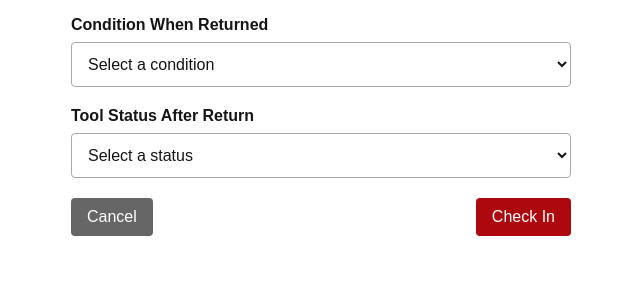
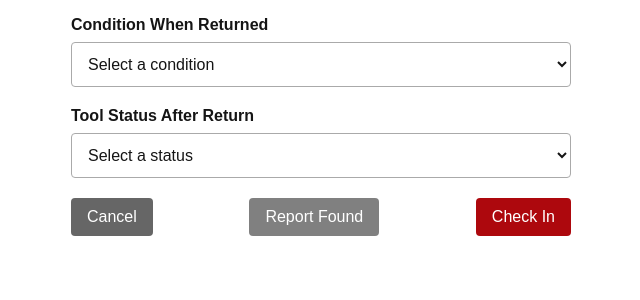
Before and after one commit to ryan4336/ToolTrack-WebApp, a Flask app: template templates/check_in_tool.html in a window 1280 px wide. Shown: the part 322-622 px from the top of the page, without its empty margins (319-959 px from the left). Run offline with Flask 3, Linux system fonts and the light colour scheme; the template is opened without the code that fills it, so the values that code supplies are empty; parts of the project's set-up code (start-up, migrations or seed data) failed here and were passed over.

Commit message:
Added in report found buttons

```diff
--- a/app.py
+++ b/app.py
@@ -260,7 +260,9 @@ def current_admin():
     email = session.get("user_email")
     if not email:
         return None
-    return db.session.execute(db.select(Employee.where(Employee.email == email, Employee.admin.is_(True)))).scalar_one_or_none()
+    return db.session.execute(
+    db.select(Employee).where(Employee.email == email, Employee.admin.is_(True))
+).scalar_one_or_none()
 
 # ------------------------------------
 # ---------------ROUTES---------------
@@ -803,7 +805,7 @@ def report_missing(asset_id):
         assignment_id=assignment_id,return_url=return_url,error=error)
 
 #found tool route
-@app.route("/tols/<int:asset_id>/mark-found",methods=["GET","POST"])
+@app.route("/tools/<int:asset_id>/mark-found",methods=["GET","POST"])
 def mark_tool_found(asset_id):
 
     if current_admin() is None:
@@ -813,16 +815,14 @@ def mark_tool_found(asset_id):
 
     tool = db.get_or_404(Tool, asset_id)
     error = None
-    return_url = url_for("tool_deatils", asset_id=asset_id)
+    return_url = url_for("tool_details", asset_id=asset_id)
 
-    statuses = [option for option in Tool.__table.c.status.type.enums if option in allowed_statuses]
-    conditions = list(Tool.__table.c.condition.type.enums)
+    statuses = [option for option in Tool.__table__.c.status.type.enums if option in allowed_statuses]
+    conditions = list(Tool.__table__.c.condition.type.enums)
 
     if tool.status != "Missing":
         flash("Only tools that are currently reported missing can be reported found.", "error")
         return redirect(return_url)
-    if get_active_assignment(asset_id):
-        flash("This tool is still assigned. Use the Return/Check In page to recover it.", "error")
 
     if request.method == "POST":
         condition = request.form.get("condition", "")
@@ -837,7 +837,7 @@ def mark_tool_found(asset_id):
         else:
             tool = get_locked_tool(asset_id)
 
-            if tool is None or tool.status != "Missing" or get_active_assignment(asset_id, lock=True):
+            if tool is None or tool.status != "Missing":
                 db.session.rollback()
                 flash("This tool cannot be checked in at this time.", "error")
                 return redirect(return_url)
@@ -845,7 +845,7 @@ def mark_tool_found(asset_id):
             found_date = utc_time().strftime("%Y-%m-%d")
             tool.status = status
             tool.condition = condition
-            tool_notes = append_note(tool.notes, f"[FOUND: {found_date}] Marked Found. CONDITION: {condition}. STATUS: {status}")
+            tool.notes = append_note(tool.notes, f"[FOUND: {found_date}] Marked Found. CONDITION: {condition}. STATUS: {status}")
 
             try:
                 db.session.commit()
--- a/templates/check_in_tool.html
+++ b/templates/check_in_tool.html
@@ -8,6 +8,7 @@
 {% if error %}
     <p class="form-error">{{ error }}</p>
 {% endif %}
+
 
 <form method="POST" class="form">
 
@@ -59,7 +60,11 @@
         <a href="{{ return_url }}" class="button button-cancel">
             Cancel
         </a>
-
+        {% if tool.status == "Missing" %}
+            <a href="{{ url_for('mark_tool_found', asset_id=tool.asset_id)}}" class="button">Report Found</a>
+        {% else %}
+            <button type="button" class="button-disabled" disabled>Report Found</button>
+        {% endif %}
         <button type="submit" class="button">Check In</button>
     </div>
 </form>
--- a/templates/mark_tool_found.html
+++ b/templates/mark_tool_found.html
@@ -36,13 +36,13 @@
         <label for="status">Status After Found</label>
         <select id="status" name="status" required>
             <option value="">Select Status</option>
-            {% for opyion in statuses %}
+            {% for option in statuses %}
             <option value ="{{ option }}" {% if request.form.get('status') == option %}selected{% endif %}>{{ option }}</option>
             {% endfor %}
         </select>
     </div>
 
-    <button type="submit" class="btn">Mark Found</button>
-    <a href="{{ return_url }}" class="btn">Cancel</a>
+    <button type="submit" class="button">Mark Found</button>
+    <a href="{{ return_url }}" class="button">Cancel</a>
 </form>
 {% endblock %}
--- a/templates/tool_details.html
+++ b/templates/tool_details.html
@@ -26,6 +26,12 @@
                 <button type="button" class="button-disabled" disabled>Report Missing</button>
             {% else %}
                 <a href="{{ url_for('report_missing', asset_id=tool.asset_id) }}" class="button">Report Missing</a>
+            {% endif %}
+
+            {% if tool.status == "Missing" %}
+                <a href="{{ url_for('mark_tool_found', asset_id=tool.asset_id)}}" class="button">Report Found</a>
+            {% else %}
+                <button type="button" class="button-disabled" disabled>Report Found</button>
             {% endif %}
         </div>
     </div>
```
